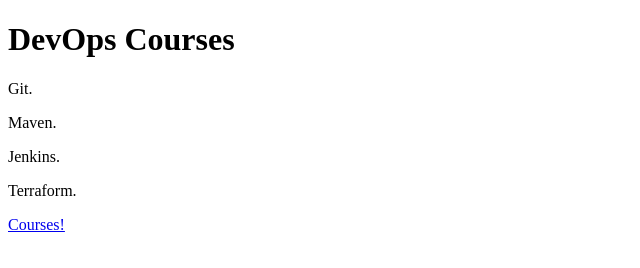
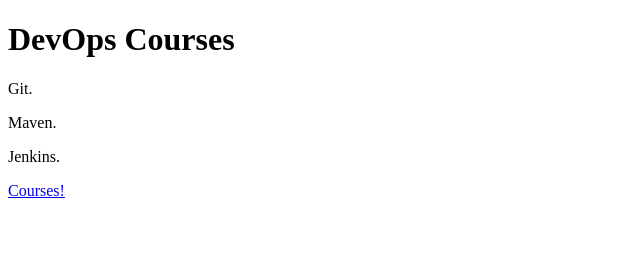
Before and after one commit to sudheer0545/tags, a plain HTML site: page index.html in a window 1280 px wide. Shown: the whole page, without its empty margins (0-640 px from the left). Drawn offline with Linux system fonts and the light colour scheme.

Commit message:
Reverting code
This reverts commit e7ba68a466d7da0b8b09278ea9af79144549b269.

```diff
--- a/index.html
+++ b/index.html
@@ -9,7 +9,6 @@
 <p>Git.</p>
 <p>Maven.</p>
 <p>Jenkins.</p>
-<p>Terraform.</p>
 
  <a href="https://www.google.com/" target="courses">Courses!</a>
 
```
